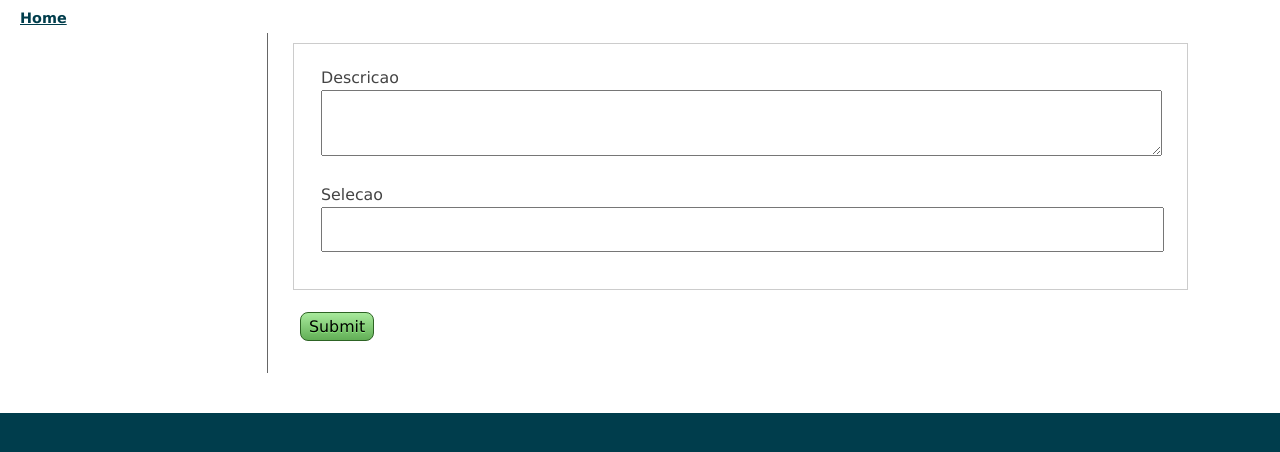
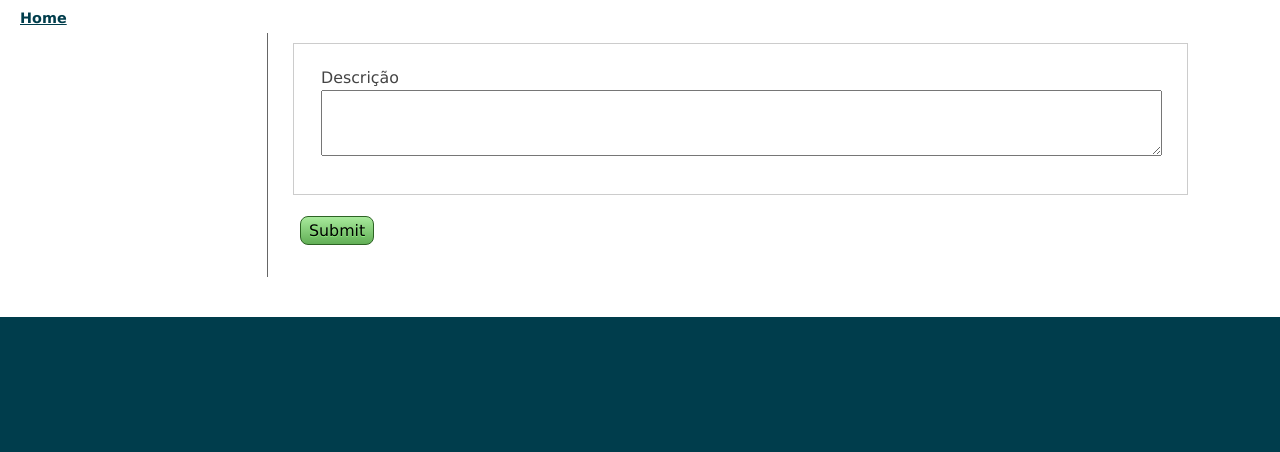
Before and after one commit to andrerezende/SIE-2.0, a CakePHP app: the page made by app/views/local_provas/admin_add.ctp in a window 1280 px wide. Shown: the part 47-499 px from the top of the page. Run offline with PHP 8.4 and a stand-in for CakePHP, Linux system fonts and the light colour scheme; the template is opened without the code that fills it, so the values that code supplies are empty; form fields are guessed from the names that the template uses; some libraries are stand-ins or nearby versions.

Commit message:
Alterada a label do campo descrição na view 'admin_add' de Local de Prova.

```diff
--- a/app/views/local_provas/admin_add.ctp
+++ b/app/views/local_provas/admin_add.ctp
@@ -3,8 +3,7 @@
 	<fieldset>
 		<legend><?php __('Adicionar Local de Prova'); ?></legend>
 	<?php
-		echo $this->Form->input('descricao');
-		echo $this->Form->input('Selecao');
+		echo $this->Form->input('descricao', array('label' => 'Descrição'));
 	?>
 	</fieldset>
 <?php echo $this->Form->end(__('Submit', true));?>
```
